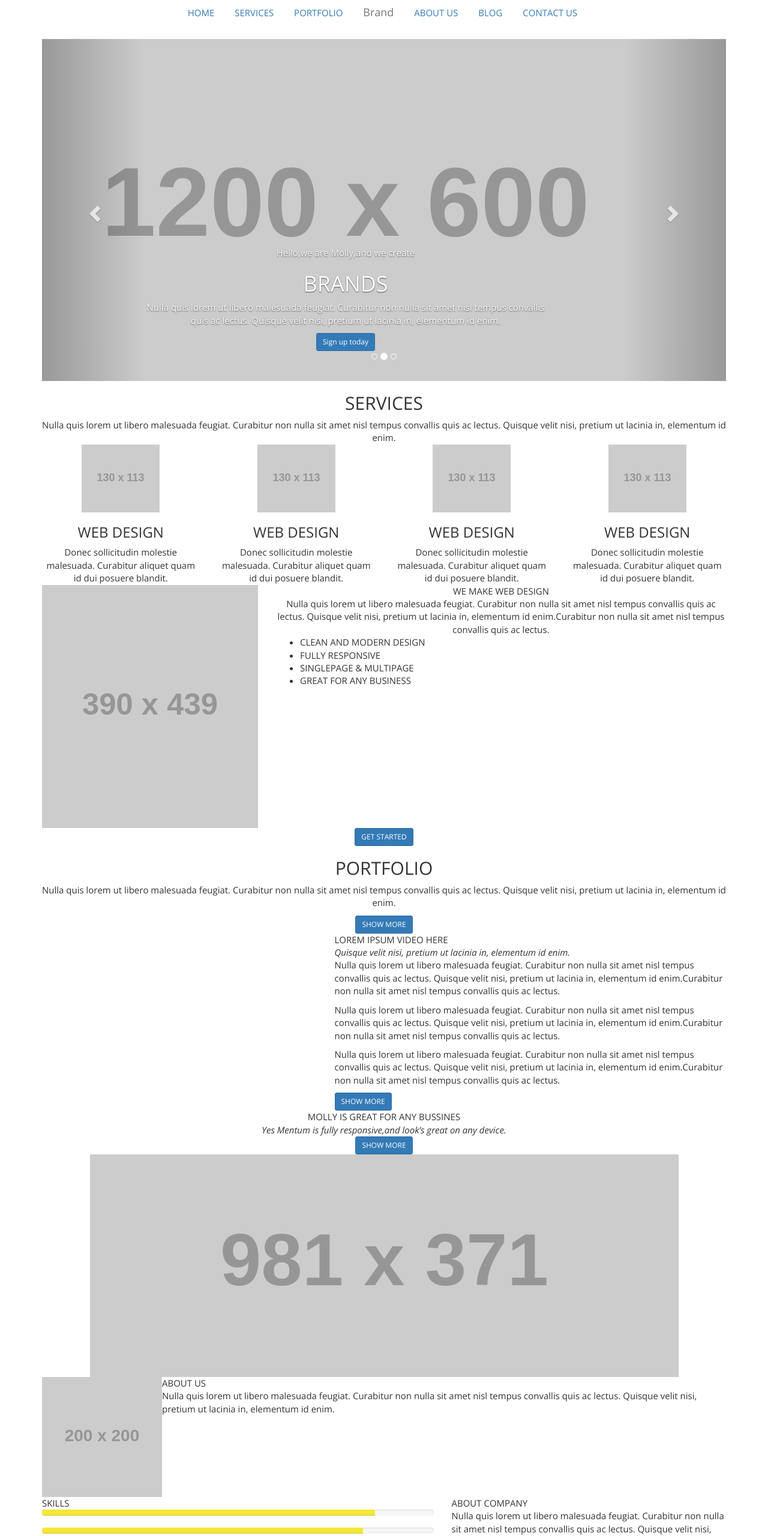
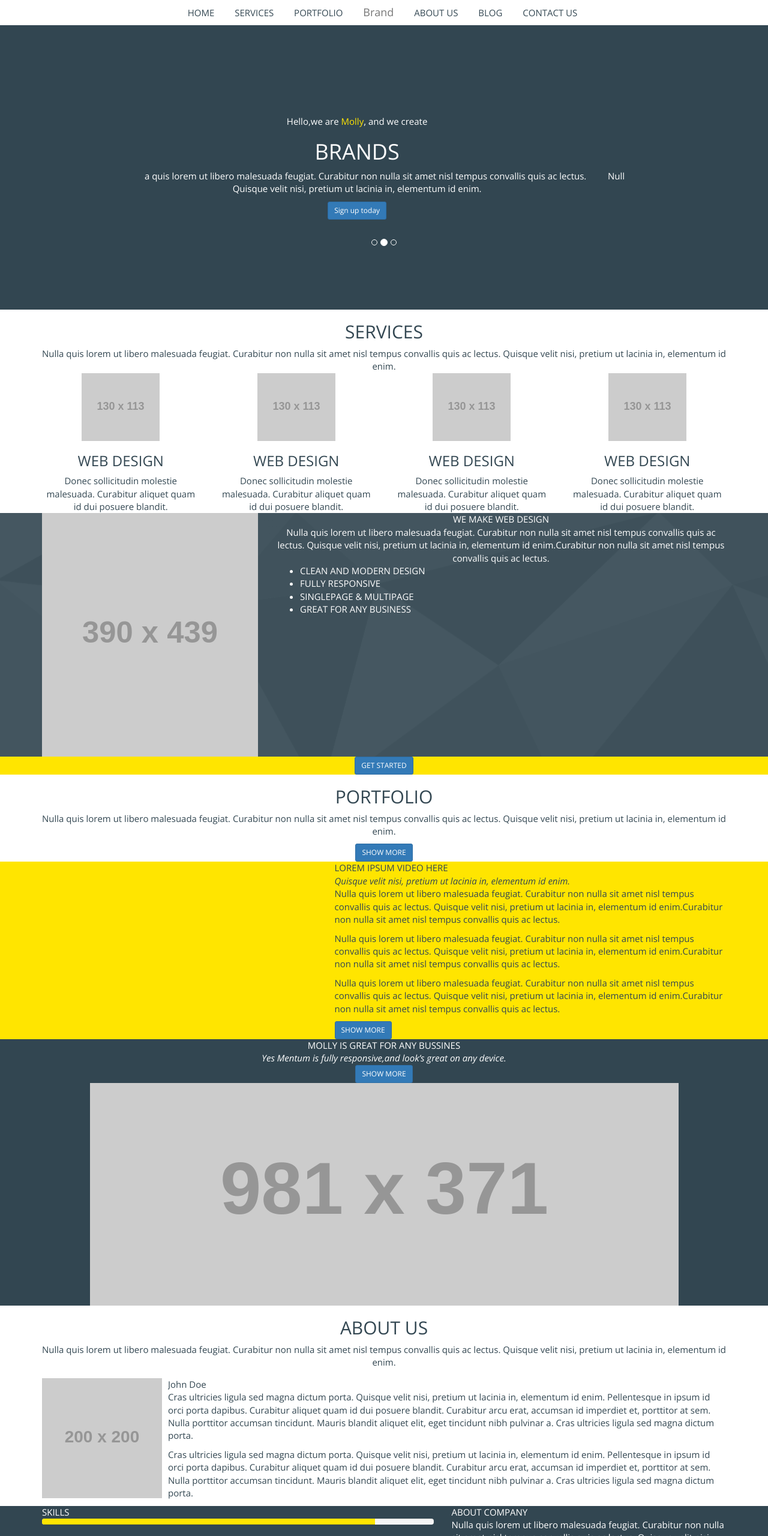
Before and after one commit to Danko-M/sample-01, a website: page index.html in a window 1280 px wide. Shown: the top 2560 px of the page at 60% size. Drawn offline with nearby package versions, Linux system fonts and the light colour scheme; grey boxes are pictures that could not be loaded; placeholder pictures from the web are drawn by us.

Commit message:
added new backgrounds and carousell has been changed (images has beeen removed and layout is different)

```diff
--- a/css/style.css
+++ b/css/style.css
@@ -2,11 +2,67 @@
 
 
 */
+
+
+/*
+// colors
+#324651 - darkblue bg
+#ffe500 - yellow bg + txt
+
+#334752 - darkblue txt
+
+
+*/
+
+.blue-bg {
+  background: #324651;
+  color: #fff;
+}
+
+.blue-txt {
+  color: #334752;
+}
+
+.yellow-bg {
+  background: #ffe500;
+}
+
+.yellow-txt {
+  color: #ffe500;
+}
+
+.black-bg {
+  background: #182227;
+  color: #fff;
+}
+
+input,
+textarea {
+  color: #334752;
+  width: 100%;
+}
+
+.email {
+  width: 150px;
+}
+
 body {
   font-family: 'Open Sans', sans-serif;
   font-size: 15px;
   font-weight: 400;
+  color: #334752;
 }
+
+a,
+a:hover,
+a:focus {
+  color: inherit;
+}
+
+.navbar {
+  margin-bottom: 0;
+}
+
 .navbar-default {
   background: #fff;
 }
@@ -23,6 +79,17 @@ body {
 .navbar-collapse .navbar-brand {
   display: none;
 }
+.carousel-inner {
+  max-width: 800px;
+  margin: 0 auto;
+}
+.carousel-inner>.item {
+  padding: 150px 0;
+}
+
+.carousel-indicators {
+  bottom: 90px;
+}
 
 .devices {
   width: 100%;
@@ -35,16 +102,24 @@ body {
 }
 
 .progress-bar {
-  background-color: #F5E735;
+  background-color: #ffe500;
 }
 
 .article {
   text-align: left;
 }
 
+.media-object {
+  width: 64px;
+  height: 64px;
+}
+.bg-triangles {
+  background: url(../img/bg-triangles.png);
+  color: #fff;
+}
 @media only screen and (min-width: 768px) {
   .navbar {
-    height: 45px;
+    height: 42px;
     min-height: inherit;
     border: none;
   }
@@ -63,10 +138,15 @@ body {
   .list-inline>li {
     padding: 0;
   }
+
   .devices {
     max-width: 100%;
   }
   .article {
     border-bottom: 3px solid #999;
   }
+  .media-object {
+    width: auto;
+    height: auto
+  }
 }
--- a/index.html
+++ b/index.html
@@ -11,9 +11,11 @@
     <!-- Latest compiled and minified CSS -->
     <link rel="stylesheet" href="https://maxcdn.bootstrapcdn.com/bootstrap/3.3.5/css/bootstrap.min.css">
     <link rel="stylesheet" href="css/style.css">
-    <link href='http://fonts.googleapis.com/css?family=Open+Sans:300,600,300italic,600italic,400' rel='stylesheet' type='text/css'>    <!-- HTML5 shim and Respond.js for IE8 support of HTML5 elements and media queries -->
+    <link href='http://fonts.googleapis.com/css?family=Open+Sans:300,600,300italic,600italic,400' rel='stylesheet' type='text/css'>
+    <!-- HTML5 shim and Respond.js for IE8 support of HTML5 elements and media queries -->
     <!-- WARNING: Respond.js doesn't work if you view the page via file:// -->
     <!--[if lt IE 9]>
+      <link rel="stylesheet" href="bower_components/bootstrap/dist/css/bootstrap.min.css">
       <script src="https://oss.maxcdn.com/html5shiv/3.7.2/html5shiv.min.js"></script>
       <script src="https://oss.maxcdn.com/respond/1.4.2/respond.min.js"></script>
     <![endif]-->
@@ -50,7 +52,7 @@
     </div>
     <!-- /.container -->
     <!-- jumbotron -->
-    <div class="container-fluid">
+    <div class="container-fluid blue-bg">
       <div class="container">
         <div id="carousel-main" class="carousel slide" data-ride="carousel">
           <ol class="carousel-indicators">
@@ -58,43 +60,26 @@
             <li data-target="#carousel-main" data-slide-to="1" class=""></li>
             <li data-target="#carousel-main" data-slide-to="2" class=""></li>
           </ol>
-          <div class="carousel-inner">
+          <div class="carousel-inner text-center">
             <div class="item active">
-              <img src="http://placehold.it/1200x600?text=img+01" alt="...">
-              <div class="container">
-                <div class="carousel-caption">
-                  <div class="text-center">Hello,we are Molly,and we create</div>
+              <div>Hello,we are <span class="yellow-txt"><a href="#">Molly</a></span>, and we create</div>
               <h1>BRANDS</h1>
               <p>Nulla quis lorem ut libero malesuada feugiat. Curabitur non nulla sit amet nisl tempus convallis quis ac lectus. Quisque velit nisi, pretium ut lacinia in, elementum id enim.</p>
               <a class="btn btn-sm btn-primary" href="#" role="button">Sign up today</a>
             </div>
-              </div>
-            </div>
             <div class="item">
-              <img src="http://placehold.it/1200x600?text=img+02" alt="...">
-              <div class="container">
-                <div class="carousel-caption">
-                  <div class="text-center">Hello,we are Molly,and we create</div>
+              <div>Hello,we are <span class="yellow-txt"><a href="#">Molly</a></span>, and we create</div>
               <h1>Another example headline.</h1>
               <p>Nulla quis lorem ut libero malesuada feugiat. Curabitur non nulla sit amet nisl tempus convallis quis ac lectus. Quisque velit nisi, pretium ut lacinia in, elementum id enim.</p>
               <a class="btn btn-sm btn-primary" href="#" role="button">Sign up today</a>
             </div>
-              </div>
-            </div>
             <div class="item">
-              <img src="http://placehold.it/1200x600?text=img+03" alt="...">
-              <div class="container">
-                <div class="carousel-caption">
-                  <div class="text-center">Hello,we are Molly,and we create</div>
+              <div>Hello,we are <span class="yellow-txt"><a href="#">Molly</a></span>, and we create</div>
               <h1>One more for good measure.</h1>
               <p>Nulla quis lorem ut libero malesuada feugiat. Curabitur non nulla sit amet nisl tempus convallis quis ac lectus. Quisque velit nisi, pretium ut lacinia in, elementum id enim.</p>
               <a class="btn btn-sm btn-primary" href="#" role="button">Sign up today</a>
             </div>
           </div>
-            </div>
-          </div>
-          <a class="left carousel-control" href="#carousel-main" data-slide="prev"><span class="glyphicon glyphicon-chevron-left"></span></a>
-          <a class="right carousel-control" href="#carousel-main" data-slide="next"><span class="glyphicon glyphicon-chevron-right"></span></a>
         </div>
       </div>
     </div>
@@ -126,7 +111,7 @@
       </div>
     </div>
     <!-- we make web -->
-    <div class="container-fluid text-center">
+    <div class="container-fluid text-center bg-triangles">
       <div class="container">
         <div class="row">
           <div class="col-sm-4">
@@ -145,7 +130,7 @@
         </div>
       </div>
     </div>
-    <div class="container-fluid text-center">
+    <div class="container-fluid text-center yellow-bg">
       <a class="btn btn-sm btn-primary" href="#" role="button">GET STARTED</a>
     </div>
     <!-- portfolio -->
@@ -157,7 +142,7 @@
       </div>
     </div>
     <!-- video -->
-    <div class="container-fluid">
+    <div class="container-fluid yellow-bg">
       <div class="container">
         <div class="row">
           <div class="col-sm-5">
@@ -177,7 +162,7 @@
       </div>
     </div>
     <!-- molly is great for.. -->
-    <div class="container-fluid text-center">
+    <div class="container-fluid text-center blue-bg">
       <div class="container">
         <div>MOLLY IS GREAT FOR ANY BUSSINES</div>
         <em class="center-block">Yes Mentum is fully responsive,and look’s great on any device.</em>
@@ -188,15 +173,24 @@
       </div>
     </div>
     <!-- about us -->
-    <div class="container">
-      <img src="http://placehold.it/200x200" alt=".." class="pull-left">
-      <div>
-        <div>ABOUT US</div>
+    <div class="container text-center">
+      <h2>ABOUT US</h2>
       <p>Nulla quis lorem ut libero malesuada feugiat. Curabitur non nulla sit amet nisl tempus convallis quis ac lectus. Quisque velit nisi, pretium ut lacinia in, elementum id enim.</p>
+      <div class="media text-left">
+        <div class="media-left">
+          <a href="#">
+            <img class="media-object" src="http://placehold.it/200x200" alt="...">
+          </a>
+        </div>
+        <div class="media-body">
+          <div>John Doe</div>
+          <p>Cras ultricies ligula sed magna dictum porta. Quisque velit nisi, pretium ut lacinia in, elementum id enim. Pellentesque in ipsum id orci porta dapibus. Curabitur aliquet quam id dui posuere blandit. Curabitur arcu erat, accumsan id imperdiet et, porttitor at sem. Nulla porttitor accumsan tincidunt. Mauris blandit aliquet elit, eget tincidunt nibh pulvinar a. Cras ultricies ligula sed magna dictum porta. </p>
+          <p>Cras ultricies ligula sed magna dictum porta. Quisque velit nisi, pretium ut lacinia in, elementum id enim. Pellentesque in ipsum id orci porta dapibus. Curabitur aliquet quam id dui posuere blandit. Curabitur arcu erat, accumsan id imperdiet et, porttitor at sem. Nulla porttitor accumsan tincidunt. Mauris blandit aliquet elit, eget tincidunt nibh pulvinar a. Cras ultricies ligula sed magna dictum porta. </p>
+        </div>
       </div>
     </div>
     <!-- skills -->
-    <div class="container-fluid">
+    <div class="container-fluid blue-bg">
       <div class="container">
         <div class="row">
           <div class="col-sm-7">
@@ -294,13 +288,13 @@
       </div>
     </div>
     <!-- subscribe -->
-    <div class="container-fluid text-center">
+    <div class="container-fluid text-center yellow-bg">
       <div>SUBSCRIBE TO OUR NEWSLETTER</div>
-      <input type="text" placeholder="Your Mail">
+      <input class="email" type="text" placeholder="Your Mail">
       <a class="btn btn-sm btn-primary" href="#" role="button">SUBSCRIBE</a>
     </div>
     <!-- contact us -->
-    <div class="container-fluid text-center">
+    <div class="container-fluid text-center blue-bg">
       <div class="container">
         <h2>CONTACT US</h2>
         <p>Nulla quis lorem ut libero malesuada feugiat. Curabitur non nulla sit amet nisl tempus convallis quis ac lectus. Quisque velit nisi, pretium ut lacinia in, elementum id enim.</p>
@@ -322,7 +316,7 @@
       </div>
     </div>
     <!-- footer -->
-    <div class="container text-center">
+    <div class="container-fluid text-center black-bg">
       <div class="container">
         <div>
           <a href="mailto:awesomemail@ourmail.com" target="_top">awesomemail@ourmail.com</a>
```
Also changed, not shown: img/bg-triangles.png (added), 1 other file. Lines whose indentation alone changed are shown as unchanged.
